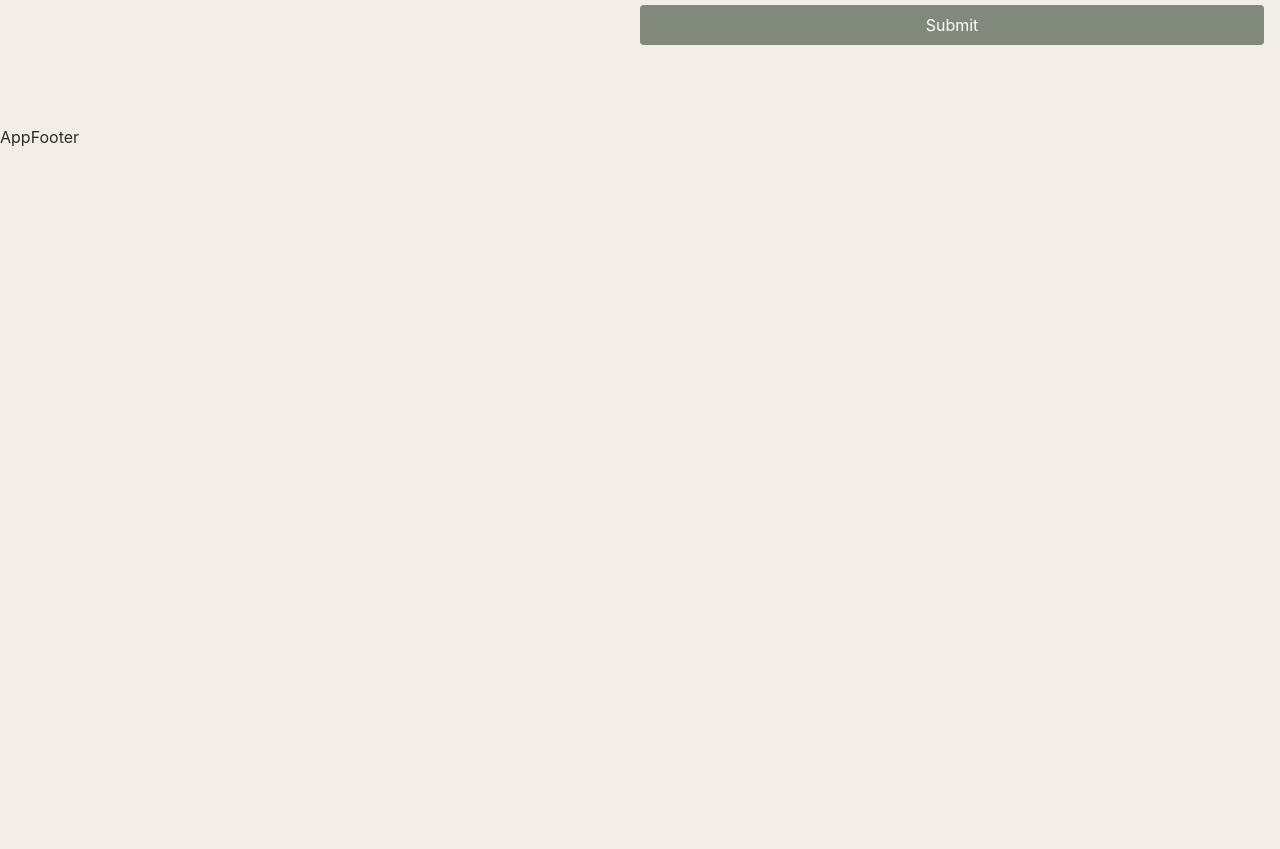
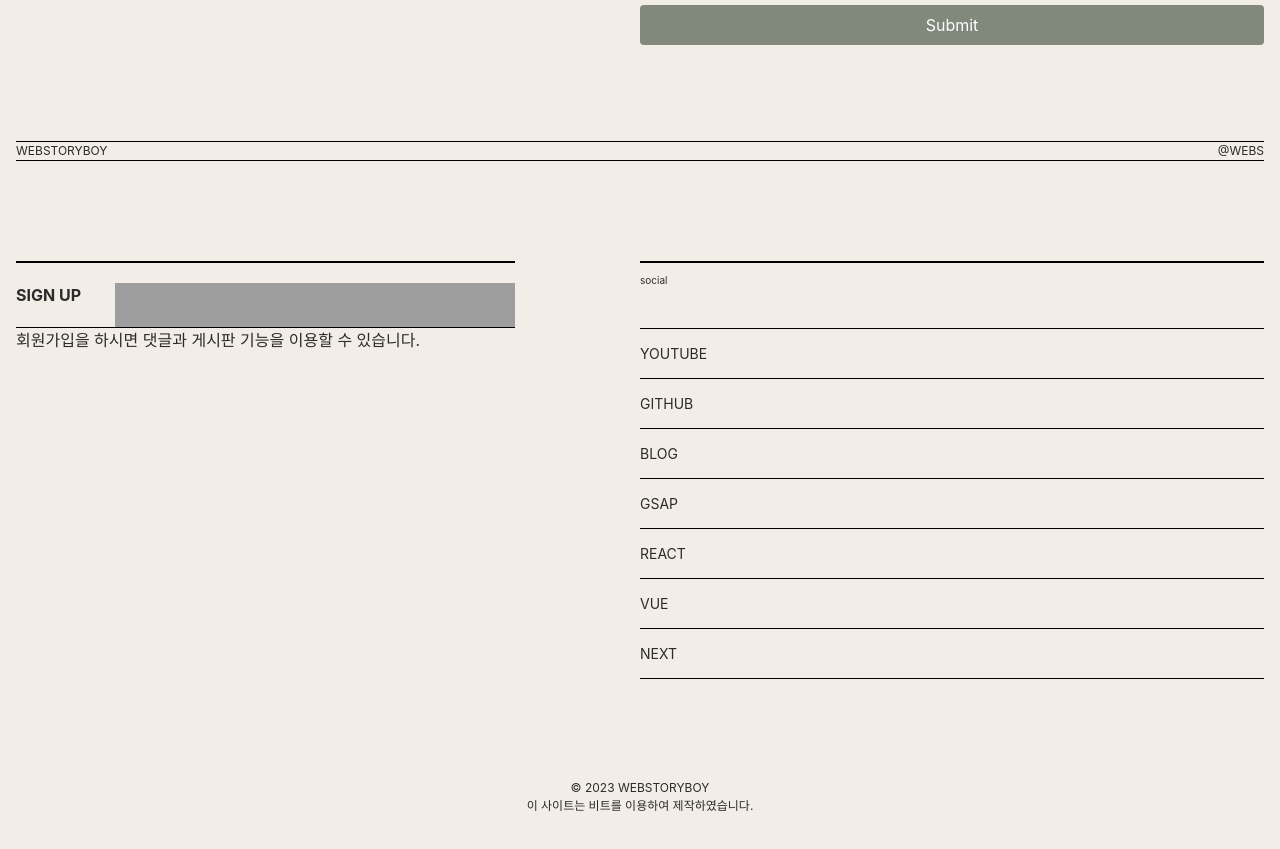
Before and after one commit to yun-narae/learn--vue-portfolio, a Vue app: page / in a window 1280 px wide. Shown: the part 5860-6709 px from the top of the page. Before the commit the page ends 6009 px from the top, so only its background shows below. Built offline with nearby package versions, Linux system fonts and the light colour scheme; grey boxes are pictures that could not be loaded; a web font is replaced by a local one.

Commit message:
푸터 영역 완료

```diff
--- a/src/components/AppFooter.vue
+++ b/src/components/AppFooter.vue
@@ -1,3 +1,145 @@
+<script setup>
+import { footerText } from "../constants";
+</script>
+
 <template>
-    AppFooter
+    <footer id="footer">
+        <div class="footer__inner">
+            <h2 class="footer__text">
+                <div>webstoryboy</div>
+                <div>@webs</div>
+            </h2>
+            <div class="footer__info">
+                <div class="left">
+                    <div class="title">
+                        <a href="#">sign up</a>
+                    </div>
+                    <p>회원가입을 하시면 댓글과 게시판 기능을 이용할 수 있습니다.</p>
+                </div>
+                <div class="right">
+                    <h3>social</h3>
+                    <ul>
+                        <li v-for="(footer, key) in footerText" :key="key">
+                            <a :href="footer.link">{{ footer.title }}</a>
+                            <em>{{ footer.desc }}</em>
+                        </li>
+                    </ul>
+                </div>
+            </div>
+            <div class="footer__right">
+                © 2023 webstoryboy<br />
+                이 사이트는 비트를 이용하여 제작하였습니다.
+            </div>
+        </div>
+    </footer>
 </template>
+
+<style lang="scss" scoped>
+    #footer {
+    font-family: var(--mainKor-font);
+}
+
+.footer__inner {
+    padding: 16px;
+}
+
+.footer__text {
+    font-size: 12px;
+    text-transform: uppercase;
+    border-top: 1px solid var(--black);
+    border-bottom: 1px solid var(--black);
+    display: flex;
+    justify-content: space-between;
+}
+
+.footer__info {
+    display: flex;
+    justify-content: space-between;
+    margin: 100px 0;
+}
+
+.footer__info .left {
+    width: 40%;
+}
+
+.footer__info .left .title {
+    border-top: 2px solid var(--black);
+    border-bottom: 1px solid var(--black);
+    padding: 20px 0;
+    text-transform: uppercase;
+    font-weight: 700;
+    background: url("../../img/arrow.svg") no-repeat right 20px;
+    transition: all 0.3s;
+}
+
+.footer__info .left .title:hover {
+    padding-left: 10px;
+}
+
+.footer__info .left .desc {
+    font-size: 12px;
+    padding-top: 20px;
+}
+
+.footer__info .right {
+    width: 50%;
+}
+
+.footer__info .right h3 {
+    border-top: 2px solid var(--black);
+    font-size: 10px;
+    margin-bottom: 40px;
+    padding-top: 10px;
+}
+
+.footer__info .right ul {
+    border-top: 1px solid var(--black);
+}
+
+.footer__info .right li {
+    border-bottom: 1px solid var(--black);
+}
+
+.footer__info .right li a {
+    padding: 14px 0;
+    font-size: 14px;
+    display: inline-block;
+    text-transform: uppercase;
+}
+
+.footer__info .right li em {
+    font-size: 12px;
+    padding-left: 10px;
+    opacity: 0;
+    transition: all 0.3s;
+}
+
+.footer__info .right li:hover em {
+    opacity: 1;
+}
+
+.footer__right {
+    text-align: center;
+    text-transform: uppercase;
+    font-size: 12px;
+    margin-bottom: 20px;
+}
+
+@media (max-width: 800px){
+    .footer__info {
+        flex-direction: column;
+    }
+
+    .footer__info .left {
+        width: 100%;
+    }
+
+    .footer__info .left .desc {
+        margin-bottom: 40px;
+    }
+
+    .footer__info .right {
+        width: 100%;
+    }
+}
+</style>
```
